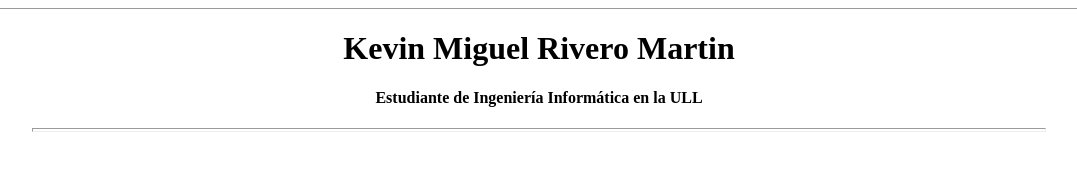
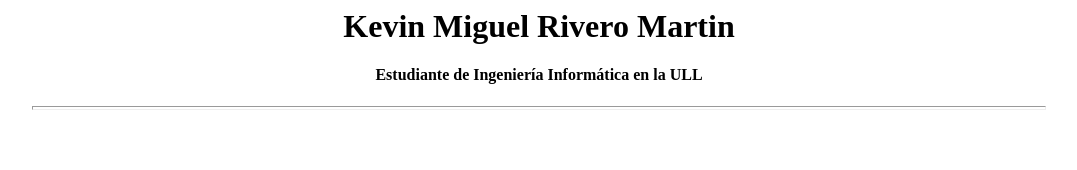
Before and after one commit to KevinRM/kevinrm.github.io, a plain HTML site: page index.html in a window 1280 px wide. Shown: the whole page, without its empty margins (101-1178 px from the left). Drawn offline with Linux system fonts and the light colour scheme.

Commit message:
Update index.html

```diff
--- a/index.html
+++ b/index.html
@@ -3,7 +3,6 @@
     <title>Inicio</title>
   </head>
   <body>
-    <hr size=0>
     <h1 align=center>Kevin Miguel Rivero Martin</h1>
     <h4 align=center>Estudiante de Ingeniería Informática en la ULL</h3>
     <hr width=80% size=4 align=center>
```
